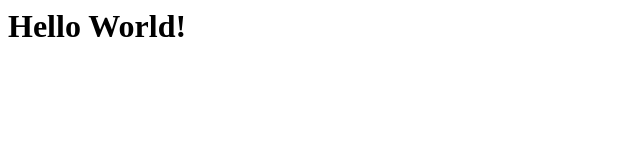
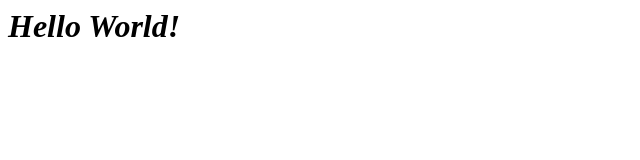
Before and after one commit to Stick-z/Website_for_Fun, a plain HTML site: page index.html in a window 1280 px wide. Shown: the full height of the page, 0-640 px from the left. Drawn offline with Linux system fonts and the light colour scheme.

Commit message:
Update index.html

```diff
--- a/index.html
+++ b/index.html
@@ -1 +1 @@
-<h1>Hello World!</h1>
+<h1><i>Hello World!</i></h1>
```
